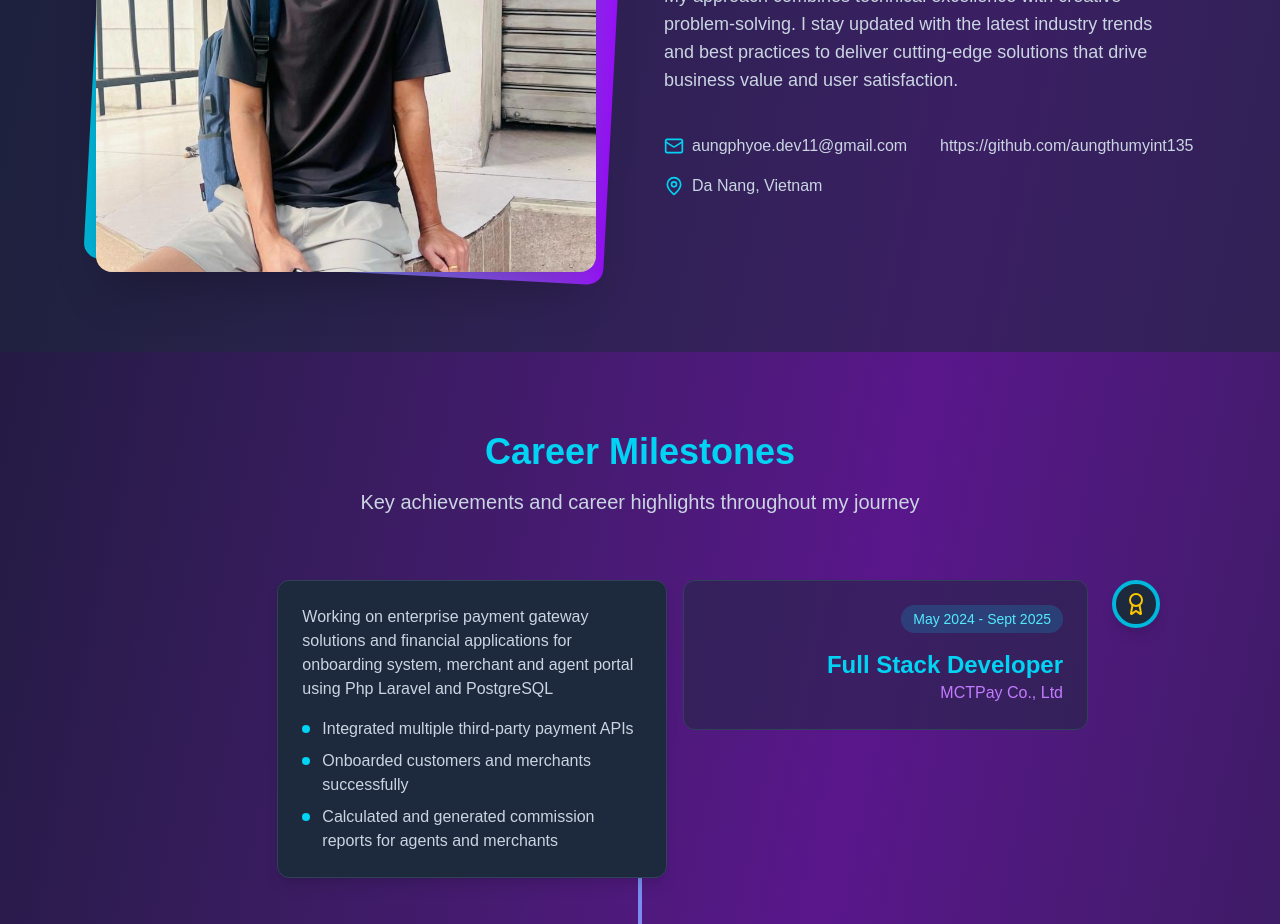
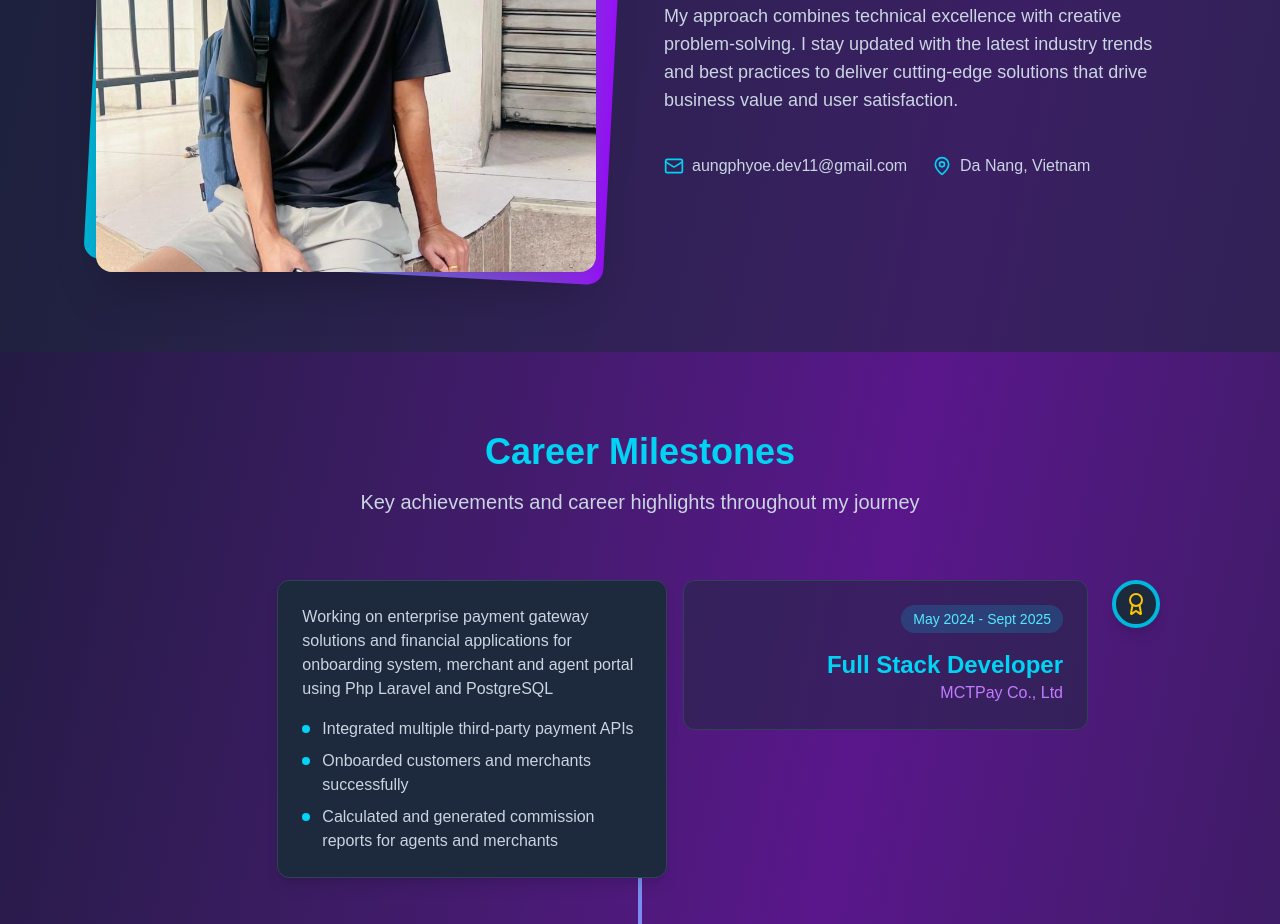
Before and after one commit to aungthumyint135/ap-the-dev, a Next.js app: page / in a window 1280 px wide. Shown: the part 1340-2264 px from the top of the page. Built offline with nearby package versions, Linux system fonts and the light colour scheme.

Commit message:
Update page.js

```diff
--- a/app/page.js
+++ b/app/page.js
@@ -463,10 +463,7 @@ export default function Home() {
                   <span className="text-slate-300">aungphyoe.dev11@gmail.com</span>
                 </div>
 
-                <div className="flex items-center space-x-2">
-                  <Github className="text-cyan-400" size={20} />
-                  <span className="text-slate-300">https://github.com/aungthumyint135</span>
-                </div>
+
                 <div className="flex items-center space-x-2">
                   <MapPin className="text-cyan-400" size={20} />
                   <span className="text-slate-300">Da Nang, Vietnam</span>
```
